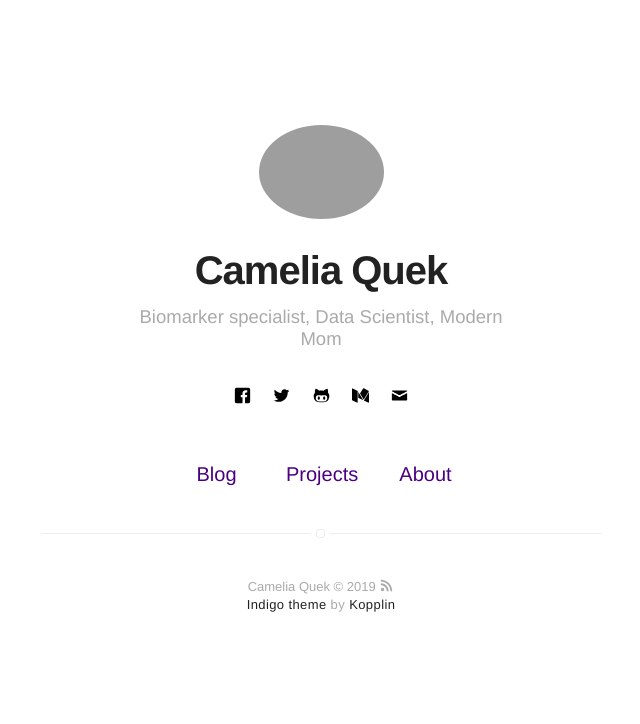
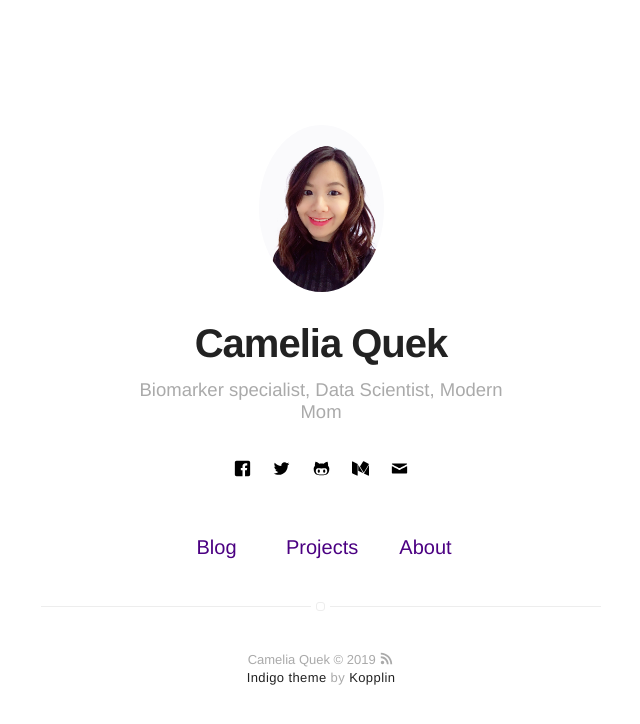
Before and after one commit to cameliaquek/cameliaquek.github.io, a Jekyll site: the page built from index.html, in a window 1280 px wide. Shown: the top 724 px of the page, without its empty margins (319-959 px from the left). Built offline with Jekyll 4.4.1, drawn with Linux system fonts in a browser that asks for light colours.

Commit message:
Update _config.yml

```diff
--- a/_config.yml
+++ b/_config.yml
@@ -8,7 +8,7 @@ description: A blog about technology and stuff related
 # if it's an external image, update below for true
 # better with square images
 external-image: false
-picture: assets/images/IMG_8937.JPG
+picture: assets/images/Camelia_2018.jpg
 
 # If you want to include your resume, set to true
 # and specify source (external or local).
@@ -58,7 +58,7 @@ authors:
         name: John Doe
         bio: A Man who travels the world eating noodles
         external-image: false
-        picture: assets/images/IMG_8937.JPG
+        picture: assets/images/Camelia_2018.jpg
         twitter: johndoe
     jamesfoster:
         name: James Foster
```
